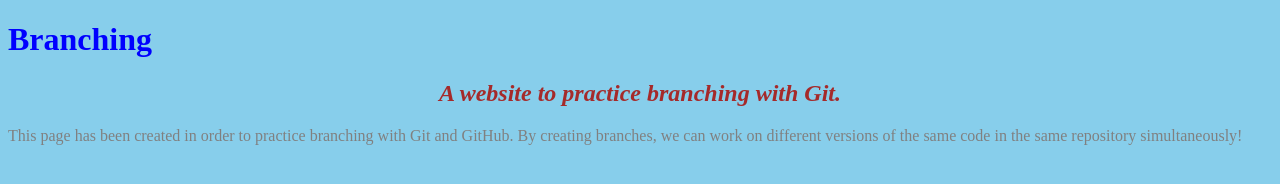
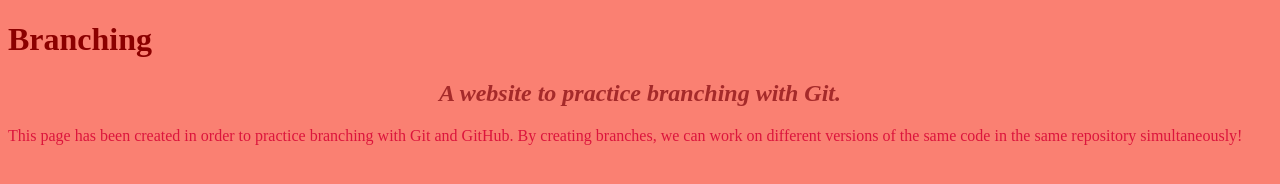
Before and after one commit to rossyvee/tuesday-test, a plain HTML site: page index.html in a window 1280 px wide. Drawn offline with Linux system fonts and the light colour scheme.

Commit message:
Add styles to h1, h2, p, and body to fit red theme

```diff
--- a/index.css
+++ b/index.css
@@ -1,5 +1,5 @@
 h1 {
-    color: blue;
+    color: darkred;
 }
 h2 {
     color: brown;
@@ -7,8 +7,8 @@ h2 {
     text-align: center;
 }
 p {
-    color: gray;
+    color: crimson;
 }
 body {
-    background-color: skyblue;
+    background-color: salmon;
 }
```
